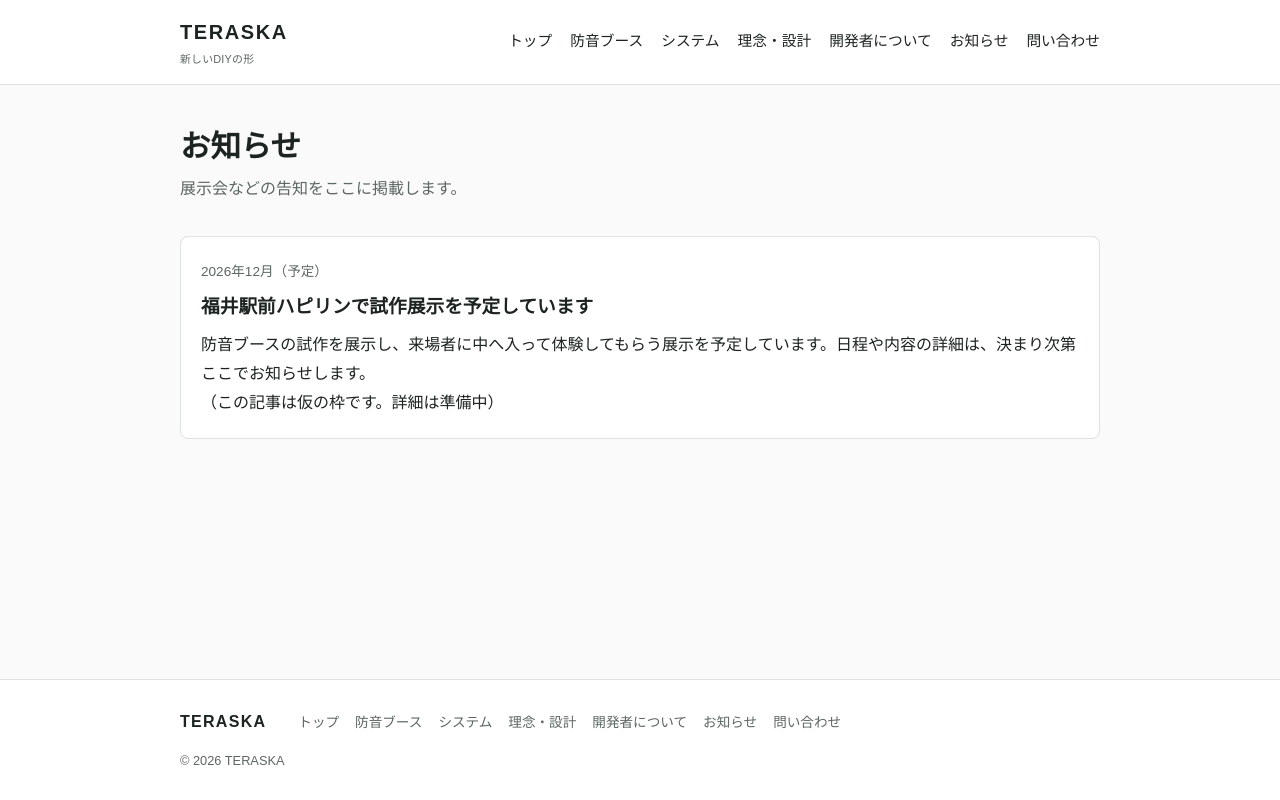
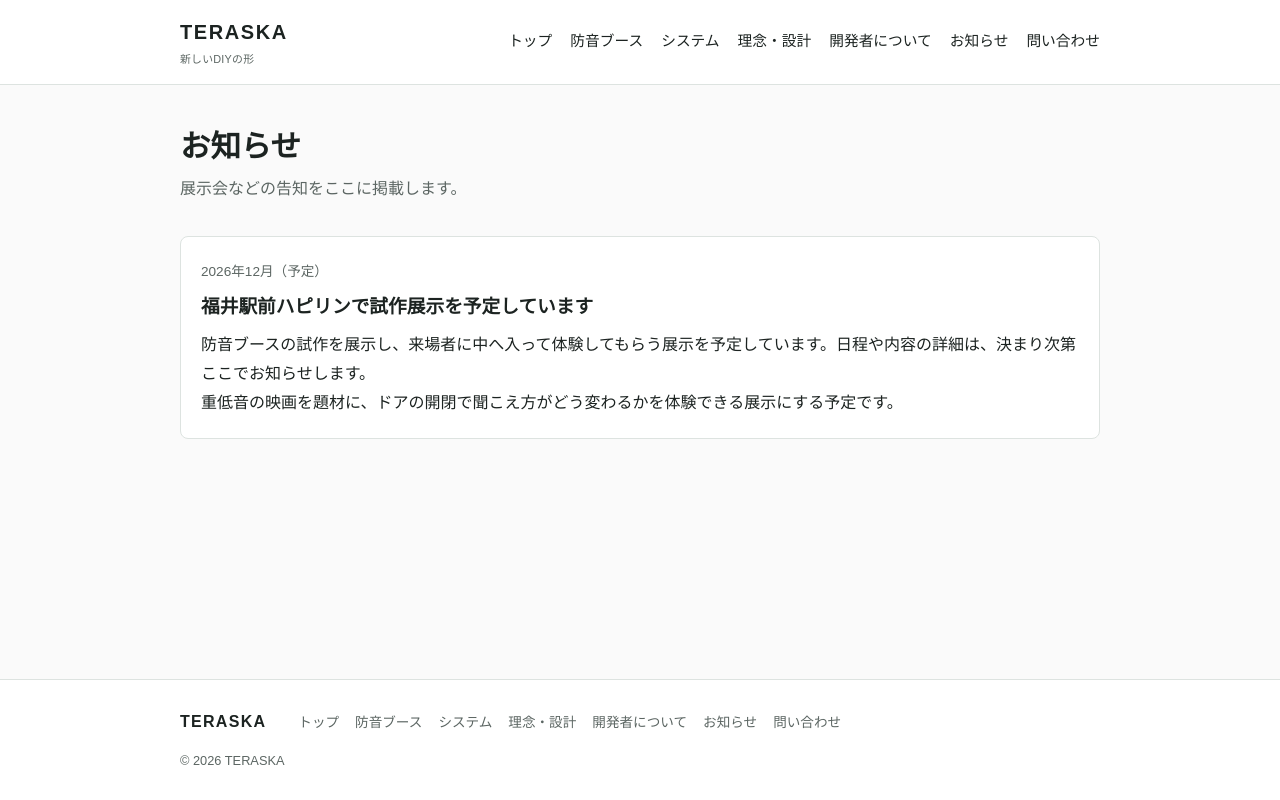
Before and after one commit to komei13/teraska, a Next.js app: page /news in a window 1280 px wide. Built offline with nearby package versions, Linux system fonts and the light colour scheme.

Commit message:
Update page.tsx

```diff
--- a/app/news/page.tsx
+++ b/app/news/page.tsx
@@ -17,7 +17,7 @@ export default function NewsPage() {
         <p>
           防音ブースの試作を展示し、来場者に中へ入って体験してもらう展示を予定しています。日程や内容の詳細は、決まり次第ここでお知らせします。
         </p>
-        <p>（この記事は仮の枠です。詳細は準備中）</p>
+        <p>重低音の映画を題材に、ドアの開閉で聞こえ方がどう変わるかを体験できる展示にする予定です。</p>
       </div>
     </div>
   );
```
